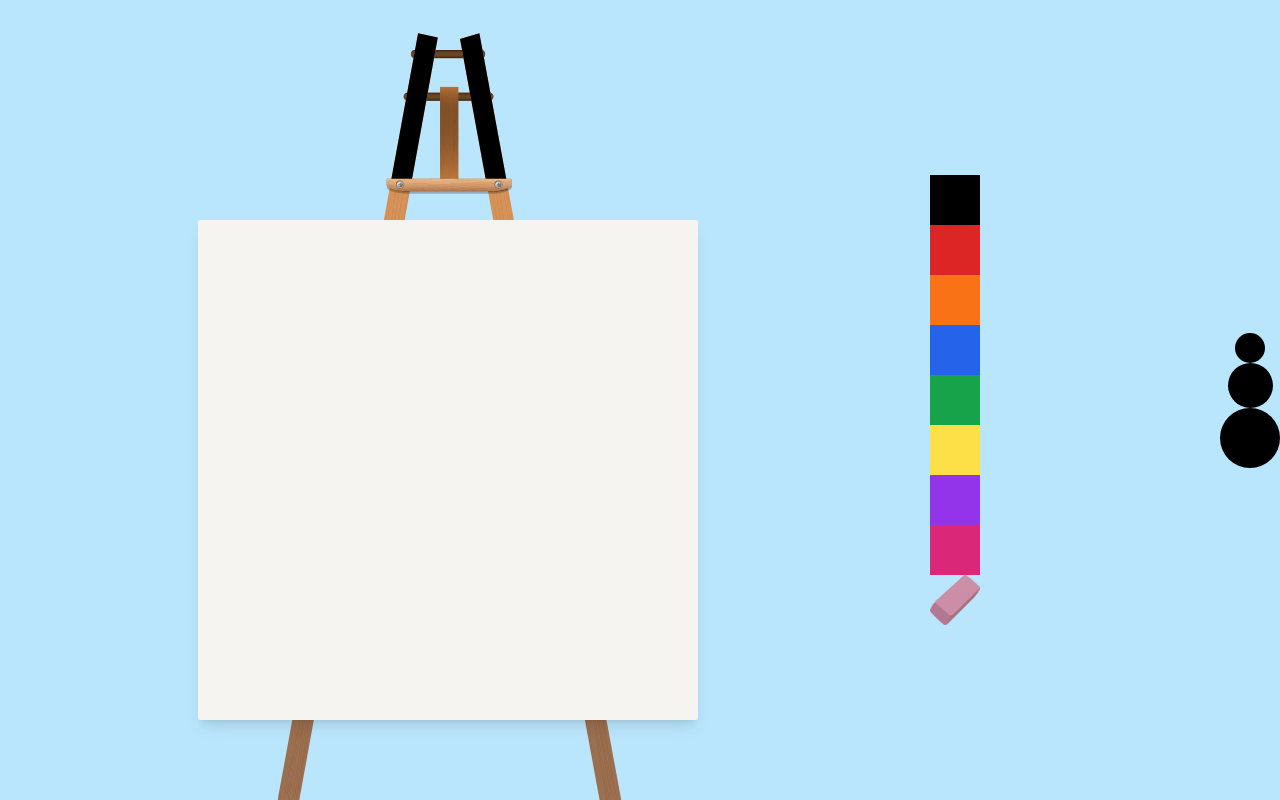
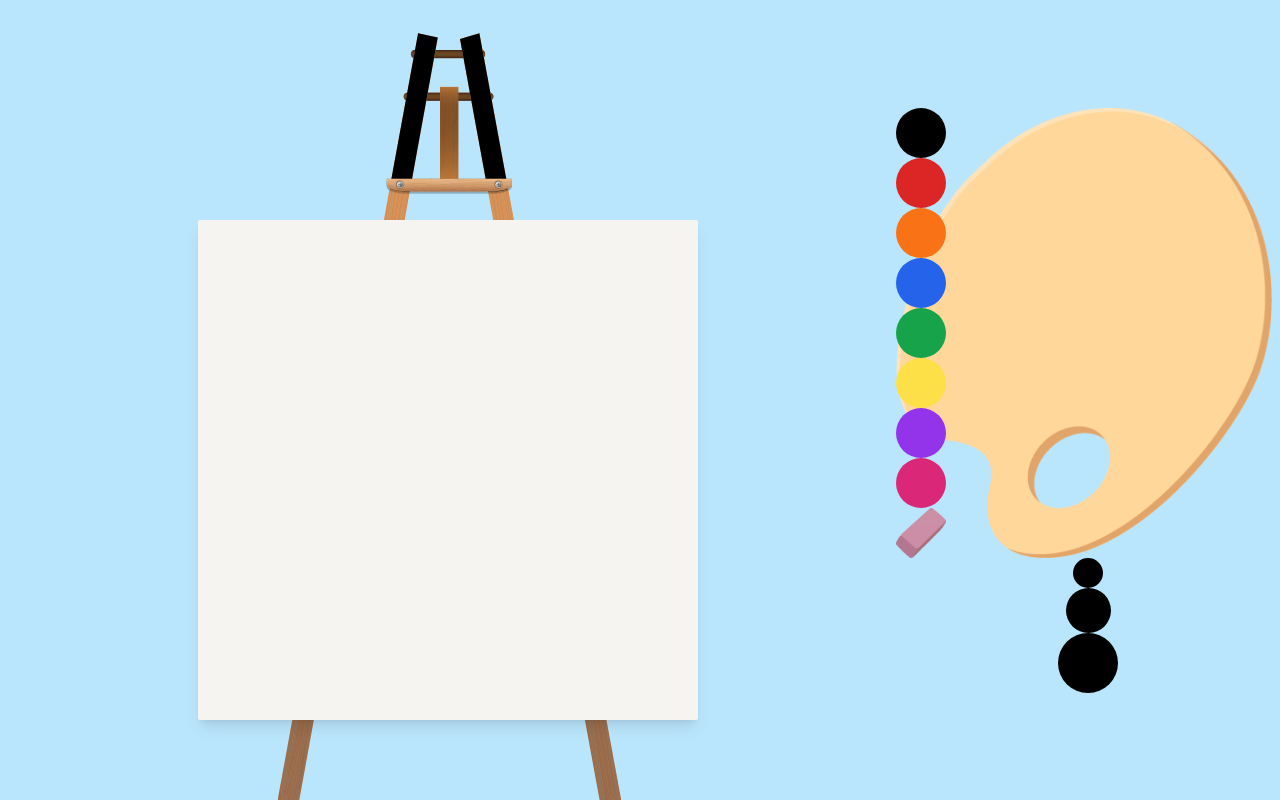
Before and after one commit to anagarango/DrawRaw, a Next.js app: page / in a window 1280 px wide. Built offline with nearby package versions, Linux system fonts and the light colour scheme.

Commit message:
adding palette

```diff
--- a/src/pages/index.jsx
+++ b/src/pages/index.jsx
@@ -39,16 +39,16 @@ export default function Home(){
           className="shadow-lg rounded-sm absolute top-[15%] bg-[#F5F4F1] translate-y-[20%] trans hover:cursor-[url('/paint-brush.png'),_pointer]"
         />
       </div>
-      <div className='flex w-[20vw] flex-col'>
-        <div className='w-[50px] h-[50px] bg-black' onClick={()=>setBrushColor("black")}/>
-        {/* <div className='border-2 border-black w-[50px] h-[50px] bg-white' onClick={()=>setBrushColor("white")}/> */}
-        <div className='w-[50px] h-[50px] bg-red-600' onClick={()=>setBrushColor("rgb(220 38 38)")}/>
-        <div className='w-[50px] h-[50px] bg-orange-500' onClick={()=>setBrushColor("rgb(249 115 22)")}/>
-        <div className='w-[50px] h-[50px] bg-blue-600' onClick={()=>setBrushColor("rgb(37 99 235)")}/>
-        <div className='w-[50px] h-[50px] bg-green-600' onClick={()=>setBrushColor("rgb(22 163 74)")}/>
-        <div className='w-[50px] h-[50px] bg-yellow-300' onClick={()=>setBrushColor('rgb(253 224 71)')}/>
-        <div className='w-[50px] h-[50px] bg-purple-600' onClick={()=>setBrushColor('rgb(147 51 234)')}/>
-        <div className='w-[50px] h-[50px] bg-pink-600' onClick={()=>setBrushColor('rgb(236 72 153)')}/>
+      <div className='flex w-[30vw] flex-col'>
+        <div className='flex flex-col bg-[url("/palette.png")] bg-contain bg-no-repeat'>
+          <div className='w-[50px] h-[50px] bg-black rounded-full' onClick={()=>setBrushColor("black")}/>
+          <div className='w-[50px] h-[50px] bg-red-600 rounded-full' onClick={()=>setBrushColor("rgb(220 38 38)")}/>
+          <div className='w-[50px] h-[50px] bg-orange-500 rounded-full' onClick={()=>setBrushColor("rgb(249 115 22)")}/>
+          <div className='w-[50px] h-[50px] bg-blue-600 rounded-full' onClick={()=>setBrushColor("rgb(37 99 235)")}/>
+          <div className='w-[50px] h-[50px] bg-green-600 rounded-full' onClick={()=>setBrushColor("rgb(22 163 74)")}/>
+          <div className='w-[50px] h-[50px] bg-yellow-300 rounded-full' onClick={()=>setBrushColor('rgb(253 224 71)')}/>
+          <div className='w-[50px] h-[50px] bg-purple-600 rounded-full' onClick={()=>setBrushColor('rgb(147 51 234)')}/>
+          <div className='w-[50px] h-[50px] bg-pink-600 rounded-full' onClick={()=>setBrushColor('rgb(236 72 153)')}/>
           <img src="/eraser.png" className='w-[50px] h-[50px]' onClick={()=>setBrushColor('#F5F4F1')} />
         </div>
         <div className='flex flex-col items-center'>
@@ -56,6 +56,7 @@ export default function Home(){
           <div className='w-[45px] h-[45px] bg-black rounded-full' onClick={()=>setBrushWidth(10)}/>
           <div className='w-[60px] h-[60px] bg-black rounded-full' onClick={()=>setBrushWidth(15)}/>
         </div>
+      </div>
 
     </div>
   );
```
Also changed, not shown: public/palette.png (added). Lines whose indentation alone changed are shown as unchanged.
